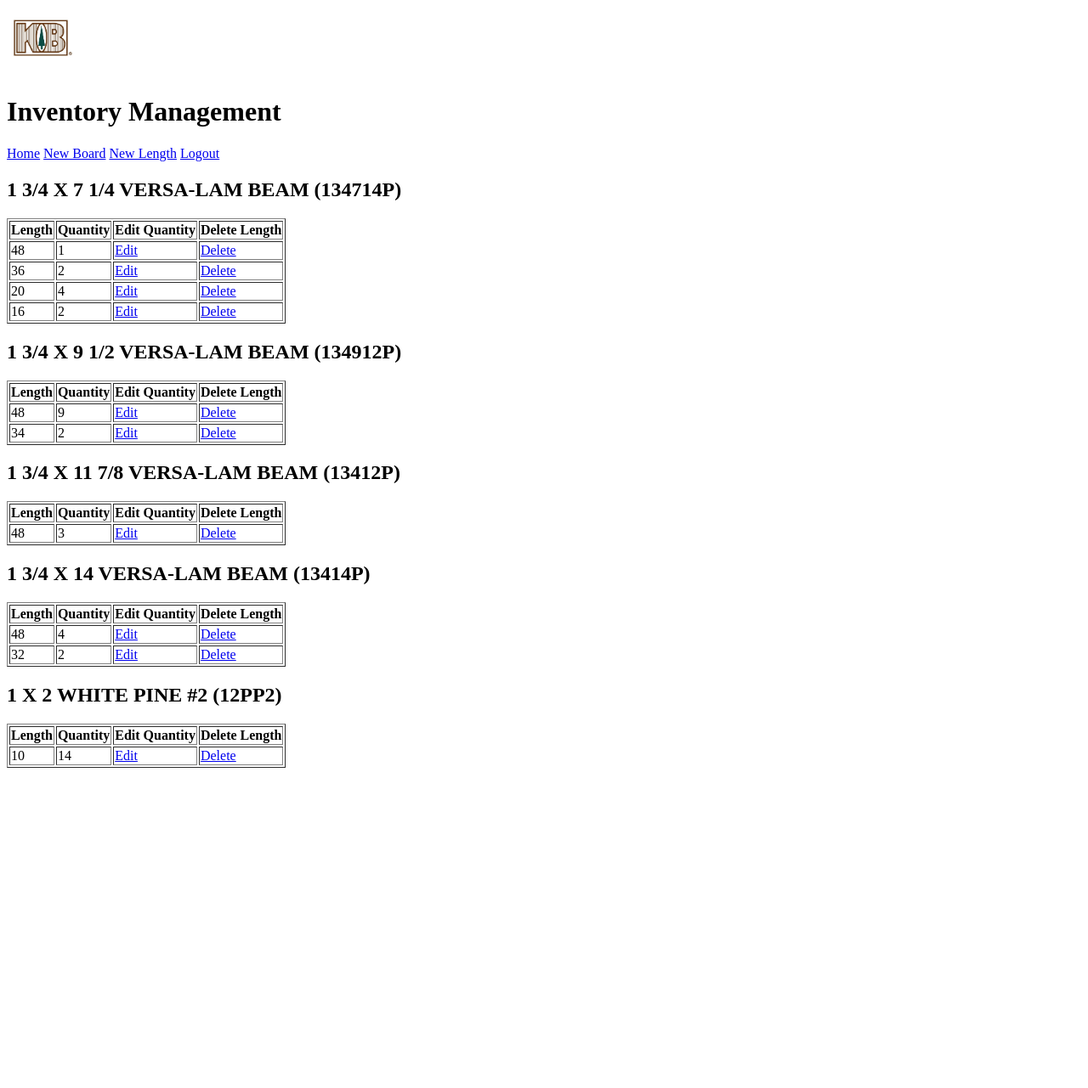
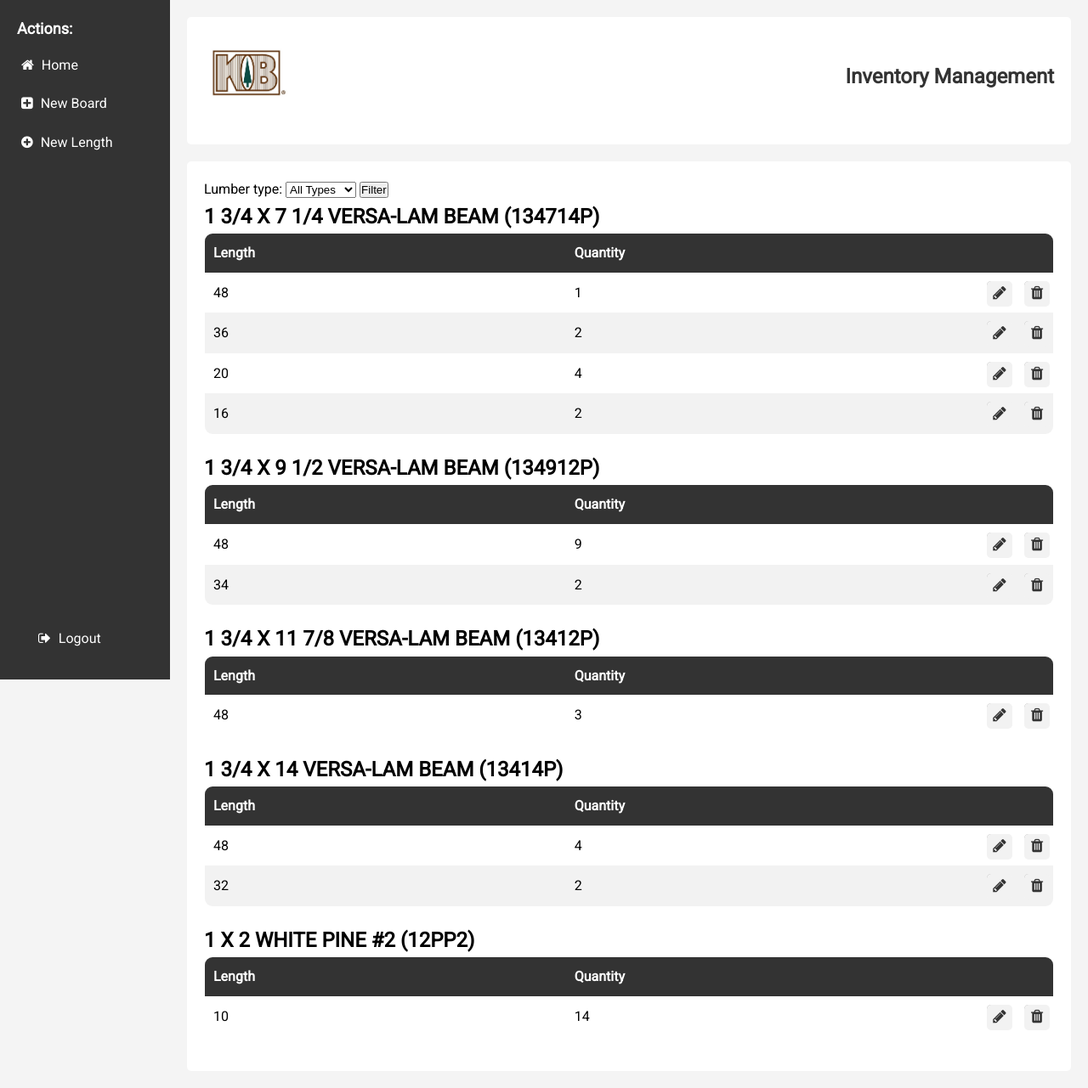
Before and after one commit to makuiken/KB-Inventory-Manager, a Django app: page /inventory/ in a window 1280 px wide. Shown: the whole page at 85% size. Before the commit the page ends 904 px from the top, so only its background shows below. Run offline with Django 4.2, Linux system fonts and the light colour scheme; a user stored in the database is signed in; data comes from the database, SQL or seed files in the repository; both versions use the stored data as it was after the commit.

Commit message:
Add styling and fix bugs

```diff
--- a/inventory/forms.py
+++ b/inventory/forms.py
@@ -6,6 +6,9 @@ class LumberForm(forms.ModelForm):
     class Meta:
         model = Lumber
         fields = ['ref_id', 'name']
+
+class LumberTypeFilterForm(forms.Form):
+    lumber_type = forms.ModelChoiceField(queryset=Lumber.objects.values_list('lumber_type', flat=True).distinct(), empty_label="All Types", required=False)
 
 class LengthForm(forms.ModelForm):
     class Meta:
--- a/inventory/static/inventory/style.css
+++ b/inventory/static/inventory/style.css
@@ -0,0 +1,165 @@
+/* Reset some default styles */
+* {
+    margin: 0;
+    padding: 0;
+    box-sizing: border-box;
+}
+
+body {
+    font-family: 'Roboto', sans-serif;
+    line-height: 1.6;
+    background-color: #f4f4f4;
+}
+
+.app {
+    max-width: 1200px;
+    margin: 0 auto;
+    padding: 20px;
+}
+
+header {
+    background-color: #ffffff;
+    padding: 20px;
+    border-radius: 5px;
+    margin-bottom: 20px;
+}
+
+.header-first-row {
+    display: flex;
+    align-items: center;
+    justify-content: space-between;
+    margin-bottom: 10px;
+}
+
+.title {
+    font-size: 24px;
+    color: #333;
+}
+
+main {
+    background-color: #ffffff;
+    padding: 20px;
+    border-radius: 5px;
+}
+.sidebar {
+    position: fixed;
+    top: 0;
+    left: 0;
+    width: 200px;
+    height: 100%;
+    background-color: #333;
+    padding: 20px;
+}
+
+.sidebar a {
+    display: block;
+    color: #fff;
+    text-decoration: none;
+    margin-bottom: 10px;
+    padding: 5px;
+    transition: background-color 0.3s;
+}
+
+.sidebar a:hover {
+    background-color: #555;
+}
+
+.sidebar i {
+    margin-right: 5px;
+}
+
+.app {
+    margin-left: 200px; /* Adjust this value to match the width of the sidebar */
+}
+
+.sidebar-header {
+    font-size: 18px;
+    color: #fff;
+    margin-bottom: 10px;
+}
+
+.sidebar-footer {
+    position: absolute;
+    bottom: 20px;
+    padding-left: 20px;
+}
+.data-table {
+    width: 100%;
+    border-collapse: collapse;
+    margin-bottom: 20px;
+    border: 1px solid #ccc; /* Add this line to apply the border to the table */
+    border-radius: 10px;
+    overflow: hidden;
+}
+
+.data-table th,
+.data-table td {
+    padding: 10px;
+    text-align: left;
+}
+
+.data-table th {
+    background-color: #333;
+    color: #fff;
+    border: none; /* Add this line to remove the border from the header cells */
+}
+
+.data-table td {
+    border: none; /* Add this line to remove the border from the table cells */
+}
+
+.data-table tr:nth-child(even) {
+    background-color: #f2f2f2;
+}
+
+.data-table tr:hover {
+    background-color: #ddd;
+}
+
+.data-table a {
+    color: #333;
+    transition: color 0.3s;
+}
+
+.data-table a:hover {
+    color: #555;
+}
+
+.data-table i {
+    font-size: 18px;
+}
+
+.action-cell {
+    width: 40px; /* Adjust the width as needed */
+    text-align: center;
+    padding: 5px; /* Reduce the padding to make the cells more compact */
+}
+
+.action-cell a {
+    display: inline-block;
+    width: 30px; /* Adjust the width as needed */
+    height: 30px; /* Adjust the height as needed */
+    background-color: #f2f2f2; /* Set the background color */
+    border-radius: 5px; /* Add rounded corners */
+    line-height: 30px; /* Align the icon vertically in the middle */
+    transition: background-color 0.3s;
+}
+
+.action-cell a:hover {
+    background-color: #ddd;
+}
+
+.icon-button {
+    display: inline-block;
+    width: 24px; /* Adjust the width as needed */
+    height: 24px; /* Adjust the height as needed */
+    background-color: #999999; /* Set the background color */
+    border-radius: 5px; /* Add rounded corners */
+    line-height: 24px; /* Align the icon vertically in the middle */
+    text-align: center; /* Align the icon horizontally in the middle */
+    transition: background-color 0.3s;
+}
+
+.icon-button:hover {
+    background-color: #999;
+}
--- a/inventory/templates/base.html
+++ b/inventory/templates/base.html
@@ -1,33 +1,49 @@
 {% load static %}
 <!DOCTYPE html>
-<html>
+<html lang="en">
     <head>
         <meta charset="utf-8"/>
-        <link
-            rel="stylesheet"
-            type="text/css"
-            href=""{% static 'inventory/style.css' %}
-        />
-        <title>{% block title %}Inventory Management{% endblock %}</title>
+        <meta http-equiv="X-UA-Compatible" content="IE=edge">
+        <meta name="viewport" content="width=device-width, initial-scale=1.0">
+        <title>Inventory Management</title>
+
+        <link rel="stylesheet" type="text/css" href="{% static 'inventory/style.css' %}" />
+        <link href="https://fonts.googleapis.com/css?family=Roboto&display=swap" rel="stylesheet">
+        <link rel="stylesheet" href="https://cdnjs.cloudflare.com/ajax/libs/font-awesome/4.7.0/css/font-awesome.min.css">
         {% block head%}{% endblock %}
     </head>
     <body>
         <div class="app">
+          <aside class="sidebar">
+            <h3 class="sidebar-header">Actions:</h3>
+            <a href="{% url 'home' %}">
+                <i class="fa fa-home" aria-hidden="true"></i>
+                Home
+            </a>
+            <a href="{% url 'lumbercreate' %}">
+                <i class="fa fa-plus-square" aria-hidden="true"></i>
+                New Board
+            </a>
+            <a href="{% url 'lengthcreate' %}">
+                <i class="fa fa-plus-circle" aria-hidden="true"></i>
+                New Length
+            </a>
+            <div class="sidebar-footer">
+                <a href="{% url 'logout' %}">
+                    <i class="fa fa-sign-out" aria-hidden="true"></i>
+                    Logout
+                </a>
+            </div>
+          </aside>
           <header>
             <div class="header-first-row">
               <img
                 src="{% static 'inventory/logo.png' %}"
                 alt="Kuiken Brothers Logo"
-                width="80px"
+                width="100px"
               />
               <h1 class="title">Inventory Management</h1>
             </div>
-            <nav class="navbar">
-              <a class="nav-item" href="{% url 'home' %}">Home</a>
-              <a class="nav-item" href="{% url 'lumbercreate' %}">New Board</a>
-              <a class="nav-item" href="{% url 'lengthcreate' %}">New Length</a>
-              <a class="nav-item" href="{% url 'logout' %}">Logout</a>
-            </nav>
           </header>
           <main>{% block content %}{% endblock %}</main>
         </div>
--- a/inventory/templates/inventory/home.html
+++ b/inventory/templates/inventory/home.html
@@ -2,15 +2,20 @@
 
 {% block title %}Lumber Lengths{% endblock %}
 {% block content %}
+<form method="GET">
+    {% csrf_token %}
+    {{ form }}
+    <input type="submit" value="Filter" />
+</form>
 {% for lumber in lumber_list %}
     <h2>{{ lumber.name }} ({{ lumber.ref_id }})</h2>
-        <table border="1">
+    <table class="data-table" border="1">
         <thead>
             <tr>
                 <th>Length</th>
                 <th>Quantity</th>
-                    <th>Edit Quantity</th>
-                    <th>Delete Length</th>
+                <th></th> <!-- Remove the header text for the action columns -->
+                <th></th>
             </tr>
         </thead>
         <tbody>
@@ -18,8 +23,20 @@
             <tr>
                 <td>{{ length.length }}</td>
                 <td>{{ length.quantity }}</td>
-                        <td><a href="{% url 'changequantity' ref_id=lumber.ref_id length=length.length %}">Edit</a></td>
-                        <td><a href="{% url 'lengthdelete' pk=length.pk %}">Delete</a></td>
+                <td class="action-cell">
+                    <span class="icon-button">
+                        <a href="{% url 'changequantity' ref_id=lumber.ref_id length=length.length %}">
+                            <i class="fa fa-pencil" aria-hidden="true"></i>
+                        </a>
+                    </span>
+                </td>
+                <td class="action-cell">
+                    <span class="icon-button">
+                        <a href="{% url 'lengthdelete' pk=length.pk %}">
+                            <i class="fa fa-trash" aria-hidden="true"></i>
+                        </a>
+                    </span>
+                </td>
             </tr>
             {% endfor %}
         </tbody>
--- a/inventory/views.py
+++ b/inventory/views.py
@@ -1,7 +1,7 @@
 from django.shortcuts import render, redirect
 from django.urls import reverse_lazy
 from .models import Lumber, Length, Invitation
-from .forms import LumberForm, LengthForm, QuantityForm, CustomUserCreationForm
+from .forms import LumberForm, LengthForm, QuantityForm, CustomUserCreationForm, LumberTypeFilterForm
 from django.contrib.auth.forms import UserCreationForm, AuthenticationForm
 from django.contrib.auth import login, logout, authenticate
 from django.contrib.auth.decorators import login_required
@@ -12,8 +12,14 @@ from django.views.generic.edit import CreateView, UpdateView, DeleteView
 #Home List of all objects
 @login_required
 def home(request):
-    lumber_list = Lumber.objects.all()
-    context = {'lumber_list': lumber_list}
+    selected_type = request.GET.get('lumber_type', None)
+    if selected_type:
+        lumber_list = Lumber.objects.filter(lumber_type=selected_type)
+    else:
+        lumber_list = Lumber.objects.all()
+
+    form = LumberTypeFilterForm()
+    context = {'lumber_list': lumber_list, 'form': form}
     return render(request, 'inventory/home.html', context)
 
 #Views for CRUD operations of Lumber types
--- a/inventory_app/settings.py
+++ b/inventory_app/settings.py
@@ -116,7 +116,7 @@ USE_TZ = True
 # Static files (CSS, JavaScript, Images)
 # https://docs.djangoproject.com/en/4.2/howto/static-files/
 
-STATIC_URL = 'static/'
+STATIC_URL = '/static/'
 
 # Default primary key field type
 # https://docs.djangoproject.com/en/4.2/ref/settings/#default-auto-field
```
Also changed, not shown: db.sqlite3, inventory_app/urls.py (line endings or trailing spaces). Lines whose indentation alone changed are shown as unchanged.
